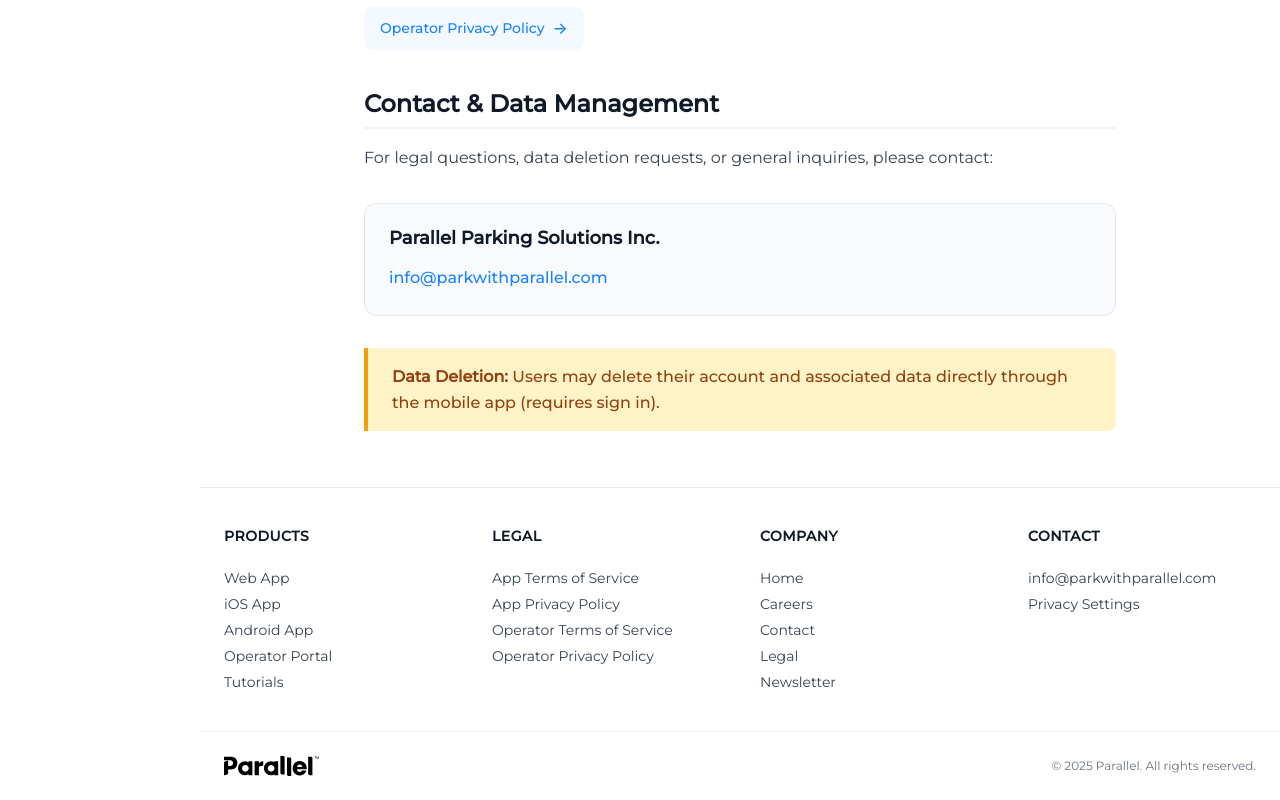
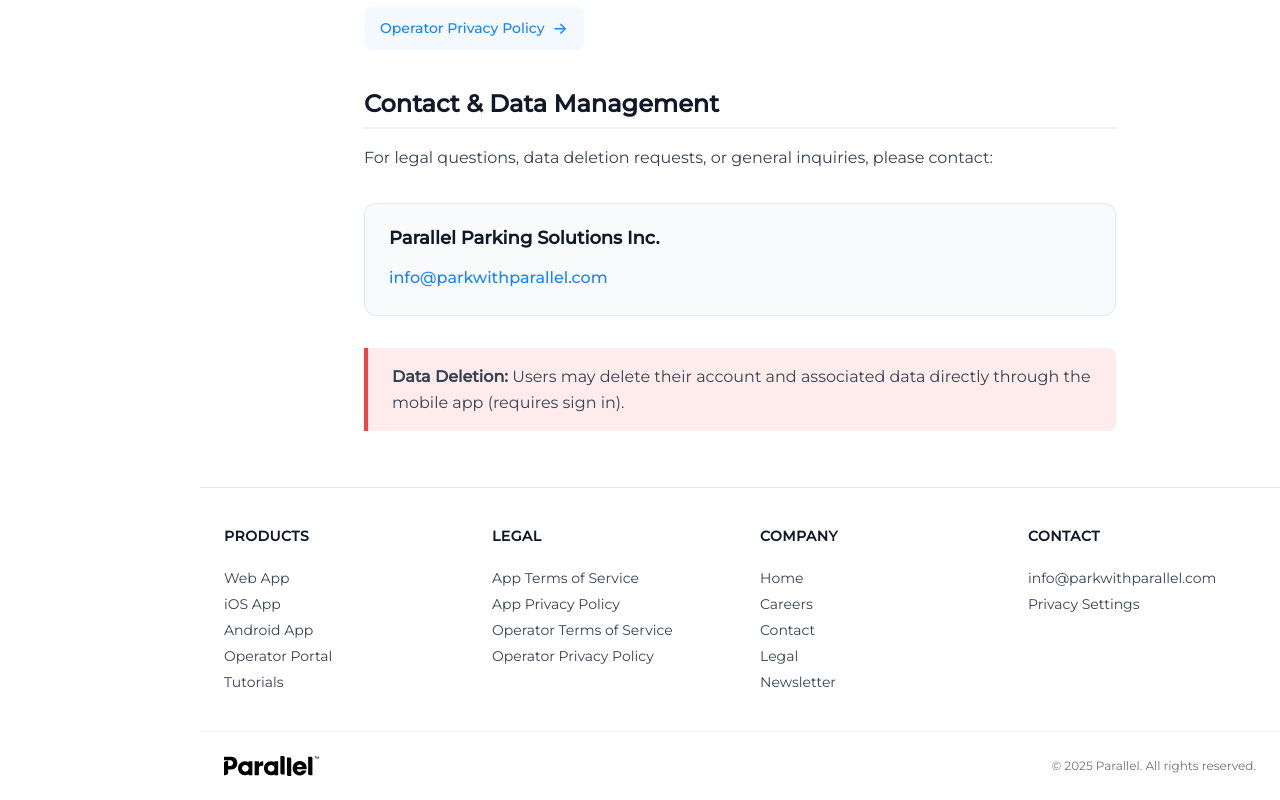
Before and after one commit to ZachRodgers/PublicWebsiteDeployment, a React (Create React App) app: page /legal in a window 1280 px wide. Shown: the part 797-1597 px from the top of the page. Built offline with nearby package versions, Linux system fonts and the light colour scheme.

Commit message:
Minor Fixes

```diff
--- a/src/components/Modal.css
+++ b/src/components/Modal.css
@@ -66,7 +66,7 @@
 }
 
 .modal-close-btn:hover {
-  background: var(--color-background-tertiary);
+  background: #00000010;
   color: var(--color-text-primary);
 }
 
--- a/src/pages/Home.css
+++ b/src/pages/Home.css
@@ -142,12 +142,11 @@
 
 .app-store-btn {
   display: inline-block;
-  transition: transform var(--transition-fast), opacity var(--transition-fast);
+  transition: all 0.2s ease;
 }
 
 .app-store-btn:hover {
   transform: translateY(-2px);
-  opacity: 0.9;
 }
 
 .app-store-btn img {
--- a/src/pages/Legal.css
+++ b/src/pages/Legal.css
@@ -226,6 +226,14 @@
 .legal-highlight {
   background: var(--color-warning-light);
   border-left: 4px solid var(--color-warning);
+  padding: var(--spacing-md) var(--spacing-lg);
+  margin: var(--spacing-lg) 0;
+  border-radius: 0 var(--radius-md) var(--radius-md) 0;
+}
+
+.legal-alert-highlight {
+  background: var(--color-error-light);
+  border-left: 4px solid var(--color-error);
   padding: var(--spacing-md) var(--spacing-lg);
   margin: var(--spacing-lg) 0;
   border-radius: 0 var(--radius-md) var(--radius-md) 0;
--- a/src/pages/Legal.tsx
+++ b/src/pages/Legal.tsx
@@ -82,7 +82,7 @@
                 </p>
               </div>
             </div>
-            <div className="legal-highlight">
+            <div className="legal-alert-highlight">
               <p>
                 <strong>Data Deletion:</strong> Users may delete their account and associated data directly through the mobile app (requires sign in).
               </p>
```
